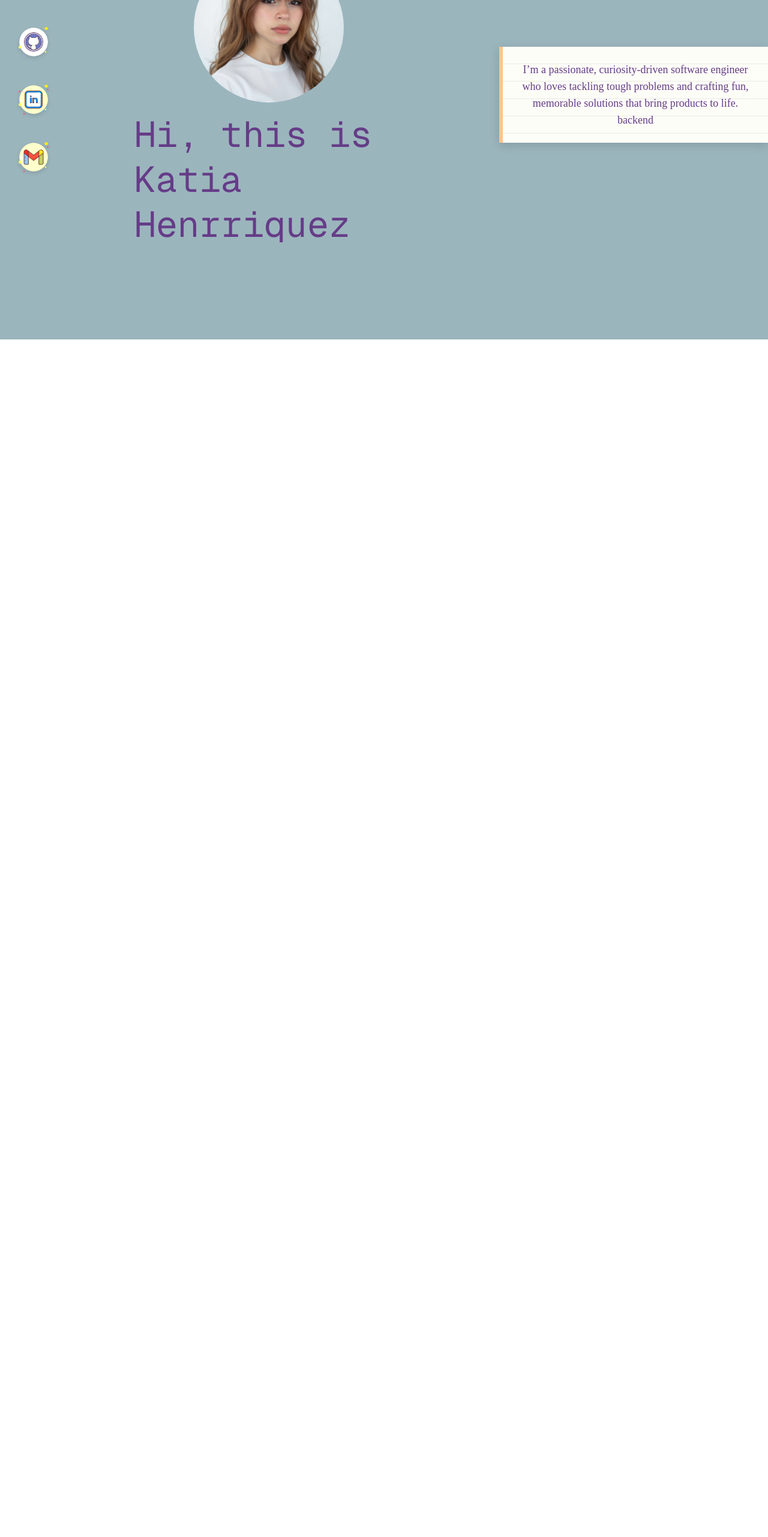
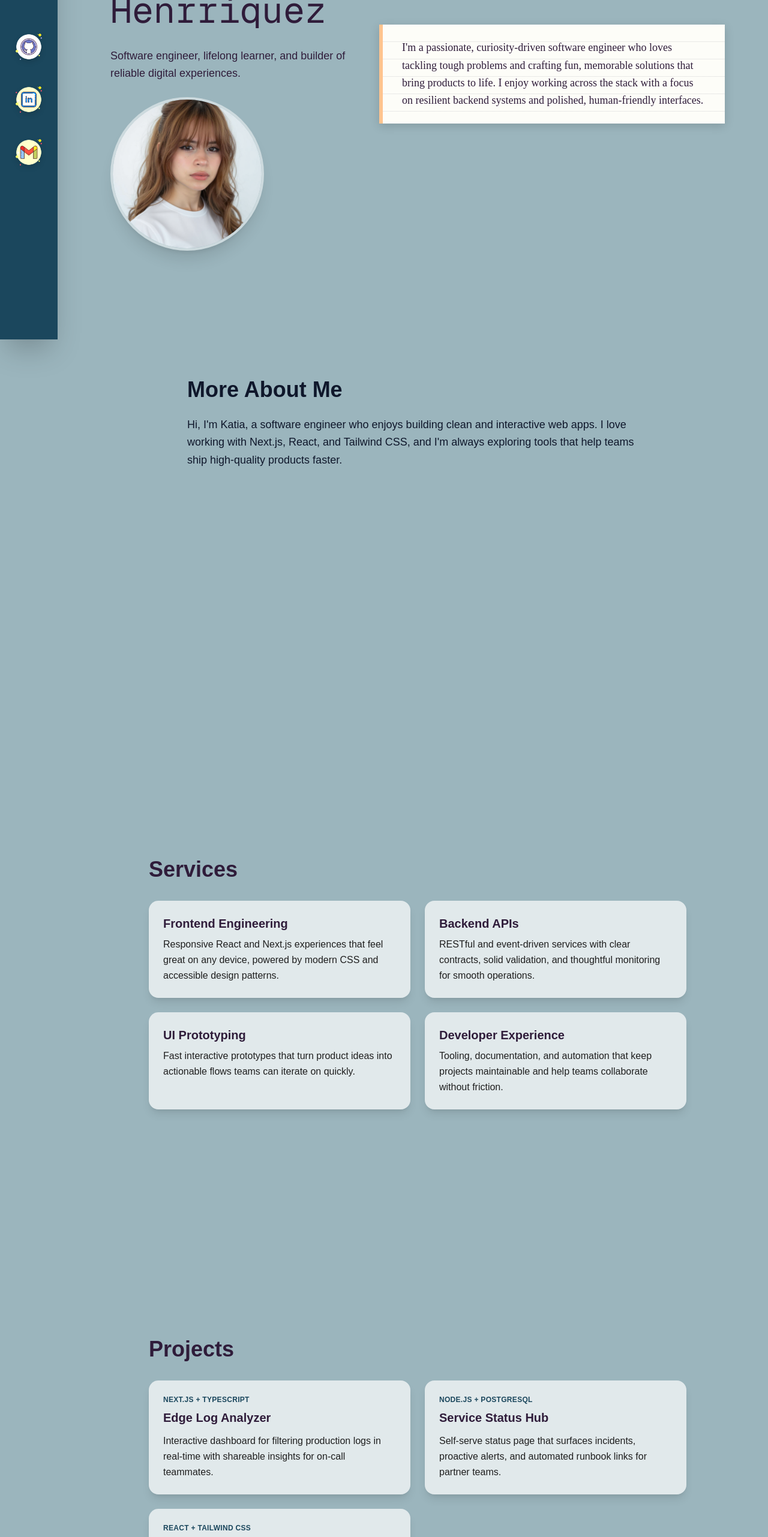
Before and after one commit to K41L3r14/portfolio, a Next.js app in the folder portfolio/: page / in a window 1280 px wide. Shown: the part 234-2797 px from the top of the page at 60% size. Before the commit the page ends 800 px from the top, so only its background shows below. Built offline with nearby package versions, Linux system fonts and the light colour scheme.

Commit message:
adjustments and extra pages for portfolio

```diff
--- a/portfolio/package.json
+++ b/portfolio/package.json
@@ -19,6 +19,7 @@
     "@types/node": "^20",
     "@types/react": "^19",
     "@types/react-dom": "^19",
+    "daisyui": "^5.5.14",
     "eslint": "^9",
     "eslint-config-next": "15.5.0",
     "tailwindcss": "^4",
--- a/portfolio/src/app/aboutMe/page.tsx
+++ b/portfolio/src/app/aboutMe/page.tsx
@@ -1,13 +1,15 @@
-export default function aboutMe(){
-  return(
-    <main style={{ backgroundColor: "#9bb5bd" }} className="h-screen flex items-center justify-center bg-gray-100">
-      <div className="max-w-2xl text-center">
-        <h2 className="text-4xl font-bold mb-4 text-color">More About Me</h2>
-        <p className="text-lg text-white-700 text-color">
-          Hi, I’m Katia 👋 I’m a software engineer who enjoys building clean and
-          interactive web apps. I love working with Next.js, React, and Tailwind CSS.
-        </p>
-      </div>
-    </main>
-  )
+export default function AboutMeSection() {
+  return (
+    <div className="w-full max-w-3xl space-y-6 text-center lg:text-left">
+      <h2 className="text-3xl font-bold sm:text-4xl">
+        More About Me
+      </h2>
+      <p className="text-base leading-relaxed sm:text-lg">
+        Hi, I&apos;m Katia, a software engineer who enjoys building clean and
+        interactive web apps. I love working with Next.js, React, and Tailwind
+        CSS, and I&apos;m always exploring tools that help teams ship high-quality
+        products faster.
+      </p>
+    </div>
+  );
 }
--- /dev/null
+++ b/portfolio/src/app/contactMe/page.tsx
@@ -0,0 +1,36 @@
+const contactLinks = [
+  {
+    href: "mailto:henrriquezkatia7@gmail.com",
+    label: "henrriquezkatia7@gmail.com",
+  },
+  {
+    href: "https://www.linkedin.com/in/katia-henrriquez-0783302a9/",
+    label: "LinkedIn",
+  },
+];
+
+export default function ContactMePage() {
+  return (
+    <div className="w-full max-w-3xl space-y-6 text-center">
+      <h2 className="text-3xl font-bold sm:text-4xl">Let&apos;s Connect</h2>
+      <p className="text-base leading-relaxed sm:text-lg">
+        Have an opportunity, idea, or question? Reach out anytime and I&apos;ll
+        get back to you soon. Email is the fastest way to contact me, but I&apos;m
+        also active on LinkedIn.
+      </p>
+      <div className="flex flex-col items-center justify-center gap-3 sm:flex-row">
+        {contactLinks.map((link) => (
+          <a
+            key={link.href}
+            href={link.href}
+            target={link.href.startsWith("http") ? "_blank" : undefined}
+            rel={link.href.startsWith("http") ? "noreferrer" : undefined}
+            className="w-full rounded-full border border-[#1b475D] px-6 py-3 text-sm font-semibold tracking-wide text-[#1b475D] transition hover:bg-[#1b475D] hover:text-white sm:w-auto"
+          >
+            {link.label}
+          </a>
+        ))}
+      </div>
+    </div>
+  );
+}
--- a/portfolio/src/app/page.tsx
+++ b/portfolio/src/app/page.tsx
@@ -1,50 +1,144 @@
-import PropTypes from "prop-types";
-import styles from "./SpeechBubble.module.css";
-import Link from "next/link";
+import Image from "next/image";
+
 import AboutMeSection from "./aboutMe/page";
+import ContactMePage from "./contactMe/page";
+import ProjectsPage from "./projects/page";
+import ServicesPage from "./services/page";
+
+const socialLinks = [
+  {
+    href: "https://github.com/K41L3r14",
+    icon: "/github.png",
+    label: "GitHub",
+  },
+  {
+    href: "https://www.linkedin.com/in/katia-henrriquez-0783302a9/",
+    icon: "/linkedin.png",
+    label: "LinkedIn",
+  },
+  {
+    href: "mailto:henrriquezkatia7@gmail.com",
+    icon: "/gmail.png",
+    label: "Email",
+  },
+];
 
 export default function Home() {
   return (
-    <main className="h-screen overflow-y-scroll snap-y snap-mandatory ">
-      <div style={{ backgroundColor: "#9bb5bd" }} className="fixed top-0 left-0 h-screen w- bg-gray-800 text-white px-6 py-10 flex flex-col items-center justify-center gap-8 z-50">
-        <a href="https://github.com/K41L3r14" target="_blank" rel="noreferrer">
-          <img src="/github.png" alt="GitHub" className="w-16 h-16 object-contain brightness-125 drop-shadow-md" />
+    <main className="min-h-screen bg-[#9bb5bd] text-slate-900">
+      <aside className="hidden lg:flex fixed left-0 top-0 h-screen w-24 flex-col items-center justify-center gap-8 bg-[#1b475D] px-4 py-10 text-white shadow-2xl">
+        {socialLinks.map((link) => (
+          <a
+            key={link.label}
+            href={link.href}
+            target="_blank"
+            rel="noreferrer"
+            aria-label={link.label}
+            className="transition-transform hover:scale-110"
+          >
+            <Image
+              src={link.icon}
+              alt={link.label}
+              width={56}
+              height={56}
+              className="object-contain brightness-125 drop-shadow-lg"
+            />
           </a>
-        <a href="https://www.linkedin.com/in/katia-henrriquez-0783302a9/" target="_blank" rel="noreferrer">
-          <img src="/linkedin.png" alt="LinkedIn" className="w-16 h-16 object-contain brightness-125 drop-shadow-md" />
+        ))}
+      </aside>
+
+      <div className="flex flex-col lg:pl-28 ">
+        <div className="flex justify-center gap-6 bg-[#1b475D] py-4 text-white lg:hidden">
+          {socialLinks.map((link) => (
+            <a
+              key={`mobile-${link.label}`}
+              href={link.href}
+              target="_blank"
+              rel="noreferrer"
+              aria-label={link.label}
+              className="transition-transform hover:scale-110"
+            >
+              <Image
+                src={link.icon}
+                alt={link.label}
+                width={44}
+                height={44}
+                className="object-contain brightness-125 drop-shadow-lg"
+              />
             </a>
-        <a href="mailto:henrriquezkatia7@gmail.com"
-          className="transition hover:scale-105"
-          aria-label="Email me">
-          <img src="/gmail.png" alt="Gmail" className="w-16 h-16 object-contain brightness-125 drop-shadow-md" />
-        </a>
+          ))}
+        </div>
 
+        <section className="min-h-screen bg-[#9bb5bd] px-4 py-16">
+          <div className="mx-auto flex w-full max-w-5xl flex-col-reverse items-center justify-between gap-10 lg:flex-row">
+            <div className="flex flex-col items-center gap-6 text-center lg:items-start lg:text-left">
+              <div className="text-4xl font-mono leading-tight text-[#2f1c3a] sm:text-5xl lg:text-6xl chat chat-start">
+                <div className="chat-bubble"> Hi, I&apos;m <br /> Katia Henrriquez</div>
+              </div>
+              <p className="text-base leading-relaxed text-[#2f1c3a] sm:text-lg">
+                Software engineer, lifelong learner, and builder of reliable
+                digital experiences.
+              </p>
+              <div className="relative h-48 w-48 sm:h-56 sm:w-56 md:h-64 md:w-64">
+                <Image
+                  src="/profile.png"
+                  alt="Profile"
+                  fill
+                  sizes="(min-width: 1024px) 16rem, (min-width: 640px) 14rem, 12rem"
+                  className="rounded-full border-4 border-white/50 object-cover shadow-xl"
+                  priority
+                />
+              </div>
+            </div>
 
+            <div className="max-w-xl text-center lg:text-left">
+              <p className="notebook text-base leading-relaxed text-[#2f1c3a] sm:text-lg">
+                I&apos;m a passionate, curiosity-driven software engineer who
+                loves tackling tough problems and crafting fun, memorable
+                solutions that bring products to life. I enjoy working across
+                the stack with a focus on resilient backend systems and
+                polished, human-friendly interfaces.
+              </p>
             </div>
-      <div className="flex-1 pl-6">
-        <section style={{ backgroundColor: "#9bb5bd" }} className="h-screen snap-start flex items-center">
-        <div className="pl-50 flex flex-col items-center">
-          <img src="/profile.png" alt="Profile Picture" width={250} height={250} className="rounded-full mb-4 "/>
-            <h1 className="text-White text-6xl font-mono leading-tight text-color">
-              Hi, this is <br /> Katia Henrriquez
-            </h1>
-            <a href="#about">
-
-            </a>
-        </div>
-        <div className="max-w-md text-center items-center ml-40">
-          <p className="text-lg text-black mb-4 notebook text-color">I’m a passionate, curiosity-driven software engineer who loves tackling tough problems and crafting fun, memorable solutions that bring products to life.
-            backend </p>
           </div>
         </section>
 
+        <section
+          id="aboutMe"
+          className="min-h-screen  bg-[#9bb5bd] px-4 py-16 text-Black"
+        >
+          <div className="mx-auto flex w-full max-w-4xl items-center justify-center text-center lg:text-left">
+            <AboutMeSection />
+          </div>
+        </section>
 
-    <section style={{ backgroundColor: "#1b475D" }} id="aboutMe" className="h-screen snap-start">
-    <AboutMeSection />
+        <section
+          id="services"
+          className="min-h-screen  bg-[#9bb5bd] px-4 py-16 text-[#2f1c3a]"
+        >
+          <div className="mx-auto flex w-full max-w-4xl items-center justify-center">
+            <ServicesPage />
+          </div>
+        </section>
+
+        <section
+          id="projects"
+          className="min-h-screen  bg-[#9bb5bd] px-4 py-16 text-[#2f1c3a]"
+        >
+          <div className="mx-auto flex w-full max-w-4xl items-center justify-center">
+            <ProjectsPage />
+          </div>
+        </section>
+
+        <section
+          id="contactMe"
+          className="min-h-screen bg-[#9bb5bd] px-4 py-16 text-[#2f1c3a]"
+        >
+          <div className="mx-auto flex w-full max-w-4xl items-center justify-center">
+            <ContactMePage />
+          </div>
         </section>
       </div>
-
     </main>
-
   );
 }
--- a/portfolio/src/app/projects/page.tsx
+++ b/portfolio/src/app/projects/page.tsx
@@ -1,7 +1,46 @@
+const projects = [
+  {
+    title: "Edge Log Analyzer",
+    stack: "Next.js + TypeScript",
+    summary:
+      "Interactive dashboard for filtering production logs in real-time with shareable insights for on-call teammates.",
+  },
+  {
+    title: "Service Status Hub",
+    stack: "Node.js + PostgreSQL",
+    summary:
+      "Self-serve status page that surfaces incidents, proactive alerts, and automated runbook links for partner teams.",
+  },
+  {
+    title: "Design Token System",
+    stack: "React + Tailwind CSS",
+    summary:
+      "Unified token pipeline that keeps marketing and app surfaces visually consistent while enabling rapid iteration.",
+  },
+];
+
 export default function ProjectsPage() {
   return (
-    <main>
-      <h1>Projects</h1>
-    </main>
+    <div className="w-full max-w-5xl space-y-8 text-center lg:text-left">
+      <h2 className="text-3xl font-bold sm:text-4xl">Projects</h2>
+      <div className="grid gap-6 lg:grid-cols-2">
+        {projects.map((project) => (
+          <article
+            key={project.title}
+            className="rounded-2xl bg-white/70 p-6 text-left text-[#1f1f1f] shadow-lg"
+          >
+            <p className="text-xs font-semibold uppercase tracking-wide text-[#1b475D]">
+              {project.stack}
+            </p>
+            <h3 className="mt-2 text-xl font-semibold text-[#2f1c3a]">
+              {project.title}
+            </h3>
+            <p className="mt-3 text-sm leading-relaxed sm:text-base">
+              {project.summary}
+            </p>
+          </article>
+        ))}
+      </div>
+    </div>
   );
 }
--- /dev/null
+++ b/portfolio/src/app/services/page.tsx
@@ -0,0 +1,43 @@
+const services = [
+  {
+    title: "Frontend Engineering",
+    description:
+      "Responsive React and Next.js experiences that feel great on any device, powered by modern CSS and accessible design patterns.",
+  },
+  {
+    title: "Backend APIs",
+    description:
+      "RESTful and event-driven services with clear contracts, solid validation, and thoughtful monitoring for smooth operations.",
+  },
+  {
+    title: "UI Prototyping",
+    description:
+      "Fast interactive prototypes that turn product ideas into actionable flows teams can iterate on quickly.",
+  },
+  {
+    title: "Developer Experience",
+    description:
+      "Tooling, documentation, and automation that keep projects maintainable and help teams collaborate without friction.",
+  },
+];
+
+export default function ServicesPage() {
+  return (
+    <div className="w-full max-w-5xl space-y-8 text-center lg:text-left">
+      <h2 className="text-3xl font-bold sm:text-4xl">Services</h2>
+      <ul className="grid gap-6 sm:grid-cols-2">
+        {services.map((service) => (
+          <li
+            key={service.title}
+            className="rounded-2xl bg-white/70 p-6 text-sm leading-relaxed text-[#1f1f1f] shadow-lg sm:text-base"
+          >
+            <h3 className="text-xl font-semibold text-[#2f1c3a]">
+              {service.title}
+            </h3>
+            <p className="mt-2">{service.description}</p>
+          </li>
+        ))}
+      </ul>
+    </div>
+  );
+}
```
Also changed, not shown: 1 other file (tests, documents, lock files or other folders). Lines whose indentation alone changed are shown as unchanged.
